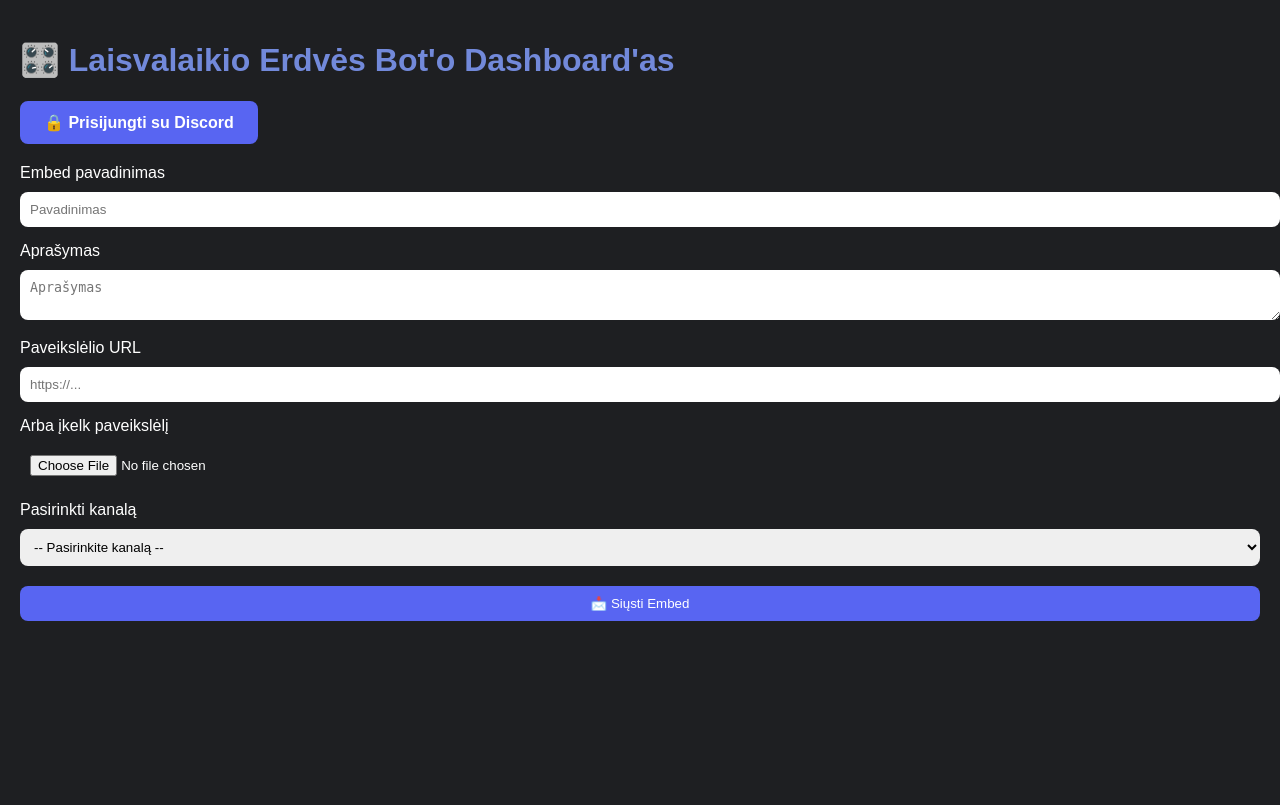
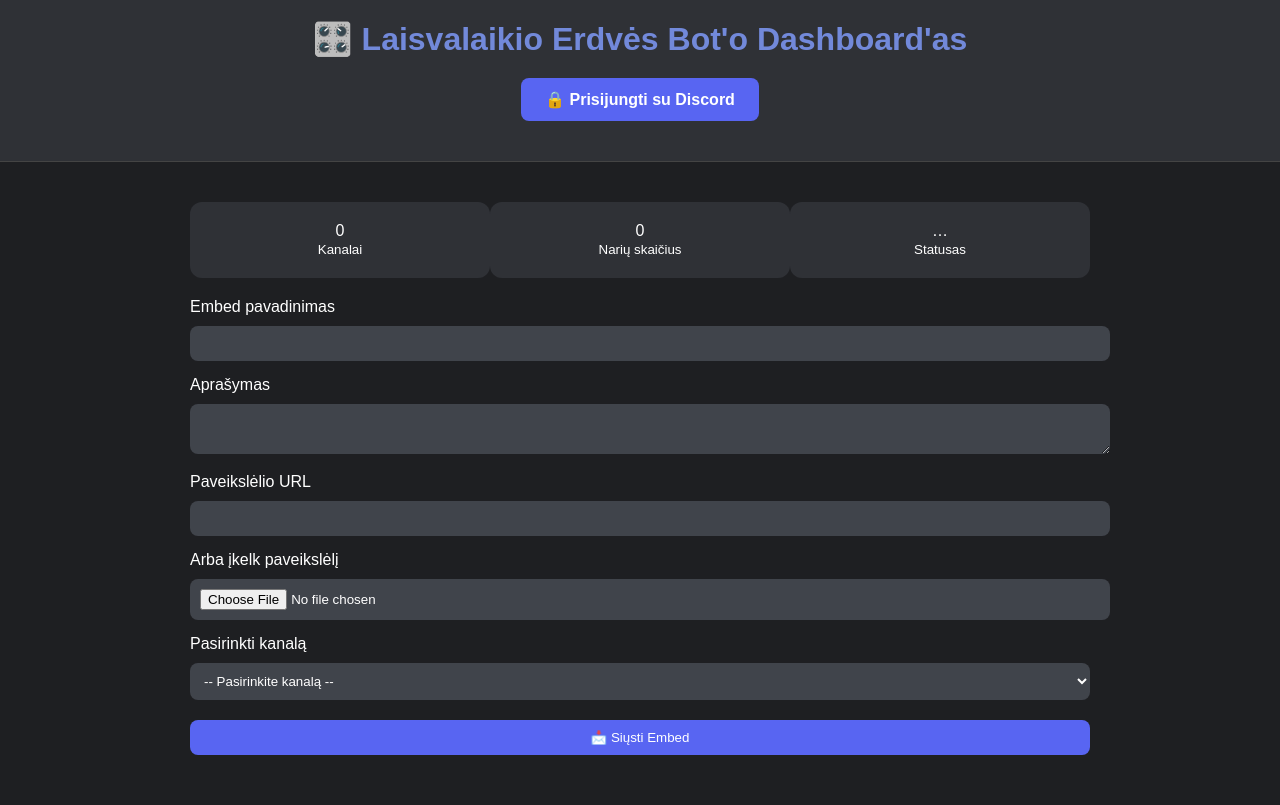
Before and after one commit to MrLukosius/laisvalaikio-erdve, a Flask app: page / in a window 1280 px wide. Before the commit the page ends 621 px from the top, so only its background shows below. Run offline with Flask 3, Linux system fonts and the light colour scheme; data that the repository does not hold is empty; parts of the project's set-up code (start-up, migrations or seed data) failed here and were passed over.

Commit message:
dashboardas.py

```diff
--- a/commands/dashboard.py
+++ b/commands/dashboard.py
@@ -4,6 +4,7 @@ import os
 import threading
 from dotenv import load_dotenv
 from werkzeug.utils import secure_filename
+from datetime import datetime
 
 load_dotenv()
 
@@ -54,6 +55,19 @@ def get_channels():
     else:
         return jsonify({"error": "Nepavyko gauti kanalų."}), response.status_code
 
+@app.route('/get_member_count', methods=['GET'])
+def get_member_count():
+    url = f"{BOT_API_URL}/guilds/{GUILD_ID}?with_counts=true"
+    response = requests.get(url, headers=HEADERS)
+    if response.status_code == 200:
+        data = response.json()
+        return jsonify({
+            "member_count": data.get("approximate_member_count", 0),
+            "online_count": data.get("approximate_presence_count", 0)
+        })
+    else:
+        return jsonify({"error": "Nepavyko gauti narių skaičiaus."}), response.status_code
+
 @app.route('/send_embed', methods=['POST'])
 def send_embed():
     try:
@@ -70,16 +84,15 @@ def send_embed():
         if description:
             embed["description"] = description
 
-        # Jei nenurodyta spalva, naudoti Discord numatytą tamsiai mėlyną
+        # Jei spalva pateikta – naudoti ją, kitaip naudoti Discord mėlyną
         if color:
             try:
                 embed["color"] = hex_to_int(color)
             except ValueError:
                 return jsonify({"message": "❌ Netinkama spalvos reikšmė"}), 400
         else:
-            embed["color"] = 3447003  # Discord tamsiai mėlyna
+            embed["color"] = 3447003  # Discord mėlyna (default)
 
-        # Pirmenybė įkeltam paveikslėliui
         file = request.files.get("image_file")
         if file:
             filename = secure_filename(file.filename)
@@ -95,14 +108,20 @@ def send_embed():
                 )
             os.remove(filepath)
             if upload_response.status_code in [200, 201]:
-                return jsonify({"message": "✅ Embed su paveikslėliu išsiųstas!"})
+                return jsonify({
+                    "message": "✅ Embed su paveikslėliu išsiųstas!",
+                    "status": "success",
+                    "timestamp": datetime.utcnow().isoformat() + "Z"
+                })
             else:
-                return jsonify({"message": f"❌ Klaida siunčiant su paveikslėliu: {upload_response.text}"}), upload_response.status_code
+                return jsonify({
+                    "message": f"❌ Klaida siunčiant su paveikslėliu: {upload_response.text}",
+                    "status": "error"
+                }), upload_response.status_code
 
         elif image_url:
             embed["image"] = {"url": image_url}
 
-        # Patikrinti ar embed nėra tuščias
         if not any(embed.values()):
             return jsonify({"message": "❌ Embed turi turėti bent vieną lauką!"}), 400
 
@@ -113,14 +132,29 @@ def send_embed():
         )
 
         if response.status_code in [200, 201]:
-            return jsonify({"message": "✅ Embed sėkmingai išsiųstas!"})
+            return jsonify({
+                "message": "✅ Embed sėkmingai išsiųstas!",
+                "status": "success",
+                "timestamp": datetime.utcnow().isoformat() + "Z"
+            })
         else:
-            return jsonify({"message": f"❌ Klaida: {response.status_code} - {response.text}"}), response.status_code
+            return jsonify({
+                "message": f"❌ Klaida: {response.status_code} - {response.text}",
+                "status": "error"
+            }), response.status_code
 
     except Exception as e:
-        return jsonify({"message": f"❌ Serverio klaida: {str(e)}"}), 500
+        return jsonify({
+            "message": f"❌ Serverio klaida: {str(e)}",
+            "status": "error"
+        }), 500
 
 def start_dashboard():
-    thread = threading.Thread(target=lambda: app.run(host="0.0.0.0", port=int(os.environ.get("PORT", 8080)), debug=True, use_reloader=False))
+    thread = threading.Thread(target=lambda: app.run(
+        host="0.0.0.0",
+        port=int(os.environ.get("PORT", 8080)),
+        debug=True,
+        use_reloader=False
+    ))
     thread.daemon = True
     thread.start()
--- a/templates/index.html
+++ b/templates/index.html
@@ -10,11 +10,39 @@
             color: #ffffff;
             font-family: Arial, sans-serif;
             margin: 0;
+            padding: 0;
+        }
+
+        header {
+            background-color: #2f3136;
             padding: 20px;
+            text-align: center;
+            border-bottom: 1px solid #444;
         }
 
         h1 {
             color: #7289da;
+            margin: 0;
+        }
+
+        main {
+            max-width: 900px;
+            margin: 20px auto;
+            padding: 20px;
+        }
+
+        .stats {
+            display: flex;
+            justify-content: space-between;
+            margin-bottom: 20px;
+        }
+
+        .stat-box {
+            background-color: #2f3136;
+            padding: 20px;
+            border-radius: 12px;
+            width: 30%;
+            text-align: center;
         }
 
         .form-group {
@@ -27,6 +55,8 @@
             border-radius: 8px;
             border: none;
             margin-top: 5px;
+            background-color: #40444b;
+            color: #fff;
         }
 
         button {
@@ -54,38 +84,56 @@
             padding: 12px 24px;
             font-weight: bold;
             display: inline-block;
-            margin-bottom: 20px;
+            margin: 20px auto;
             border-radius: 8px;
             text-decoration: none;
-        }
-
-        .login-button:hover {
-            background-color: #4752c4;
+            text-align: center;
         }
 
         label {
             display: block;
             margin-bottom: 5px;
         }
+
+        #status {
+            margin-top: 10px;
+            font-style: italic;
+        }
     </style>
 </head>
 <body>
+    <header>
         <h1>🎛️ Laisvalaikio Erdvės Bot'o Dashboard'as</h1>
-
         <a class="login-button" href="/login">🔒 Prisijungti su Discord</a>
+    </header>
+    <main>
+        <div class="stats">
+            <div class="stat-box">
+                <div id="totalChannels">0</div>
+                <small>Kanalai</small>
+            </div>
+            <div class="stat-box">
+                <div id="memberCount">…</div>
+                <small>Narių skaičius</small>
+            </div>
+            <div class="stat-box">
+                <div id="lastStatus">…</div>
+                <small>Statusas</small>
+            </div>
+        </div>
 
         <form id="embedForm" enctype="multipart/form-data">
             <div class="form-group">
                 <label for="title">Embed pavadinimas</label>
-            <input type="text" id="title" name="title" placeholder="Pavadinimas">
+                <input type="text" id="title" name="title">
             </div>
             <div class="form-group">
                 <label for="description">Aprašymas</label>
-            <textarea id="description" name="description" placeholder="Aprašymas"></textarea>
+                <textarea id="description" name="description"></textarea>
             </div>
             <div class="form-group">
                 <label for="imageUrl">Paveikslėlio URL</label>
-            <input type="text" id="imageUrl" name="image_url" placeholder="https://...">
+                <input type="text" id="imageUrl" name="image_url">
             </div>
             <div class="form-group">
                 <label for="image">Arba įkelk paveikslėlį</label>
@@ -99,6 +147,7 @@
             </div>
 
             <button type="submit">📩 Siųsti Embed</button>
+            <div id="status"></div>
         </form>
 
         <div id="embedPreview" class="embed-preview" style="display:none;">
@@ -107,18 +156,41 @@
             <div id="embedDescription"></div>
             <div id="embedImage"></div>
         </div>
+    </main>
 
     <script>
-        document.getElementById("embedForm").addEventListener("submit", function(e) {
+        const form = document.getElementById("embedForm");
+        const status = document.getElementById("status");
+        const preview = document.getElementById("embedPreview");
+        const embedTitle = document.getElementById("embedTitle");
+        const embedDescription = document.getElementById("embedDescription");
+        const embedImage = document.getElementById("embedImage");
+
+        form.addEventListener("input", () => {
+            const title = document.getElementById("title").value;
+            const description = document.getElementById("description").value;
+            const imageUrl = document.getElementById("imageUrl").value;
+            preview.style.display = "block";
+            embedTitle.textContent = title;
+            embedDescription.textContent = description;
+            embedImage.innerHTML = imageUrl ? `<img src="${imageUrl}" style="max-width:100%;border-radius:8px;">` : "";
+        });
+
+        form.addEventListener("submit", function(e) {
             e.preventDefault();
             const formData = new FormData(this);
-
+            status.textContent = "⏳ Siunčiama...";
             fetch("/send_embed", {
                 method: "POST",
                 body: formData
             }).then(res => res.json())
-              .then(data => alert(data.message))
-              .catch(err => alert("❌ Klaida: " + err));
+              .then(data => {
+                  status.textContent = data.message;
+                  document.getElementById("lastStatus").textContent = new Date().toLocaleTimeString();
+              })
+              .catch(err => {
+                  status.textContent = "❌ Klaida: " + err;
+              });
         });
 
         function loadChannels() {
@@ -126,6 +198,7 @@
                 .then(res => res.json())
                 .then(data => {
                     const select = document.getElementById("channelSelect");
+                    document.getElementById("totalChannels").textContent = data.additional_info.total_channels;
                     data.channels.forEach(channel => {
                         let option = document.createElement("option");
                         option.value = channel.id;
@@ -135,7 +208,16 @@
                 });
         }
 
+        function loadMemberCount() {
+            fetch("/get_member_count")
+                .then(res => res.json())
+                .then(data => {
+                    document.getElementById("memberCount").textContent = data.member_count;
+                });
+        }
+
         loadChannels();
+        loadMemberCount();
     </script>
 </body>
 </html>
```
Lines whose indentation alone changed are shown as unchanged.
